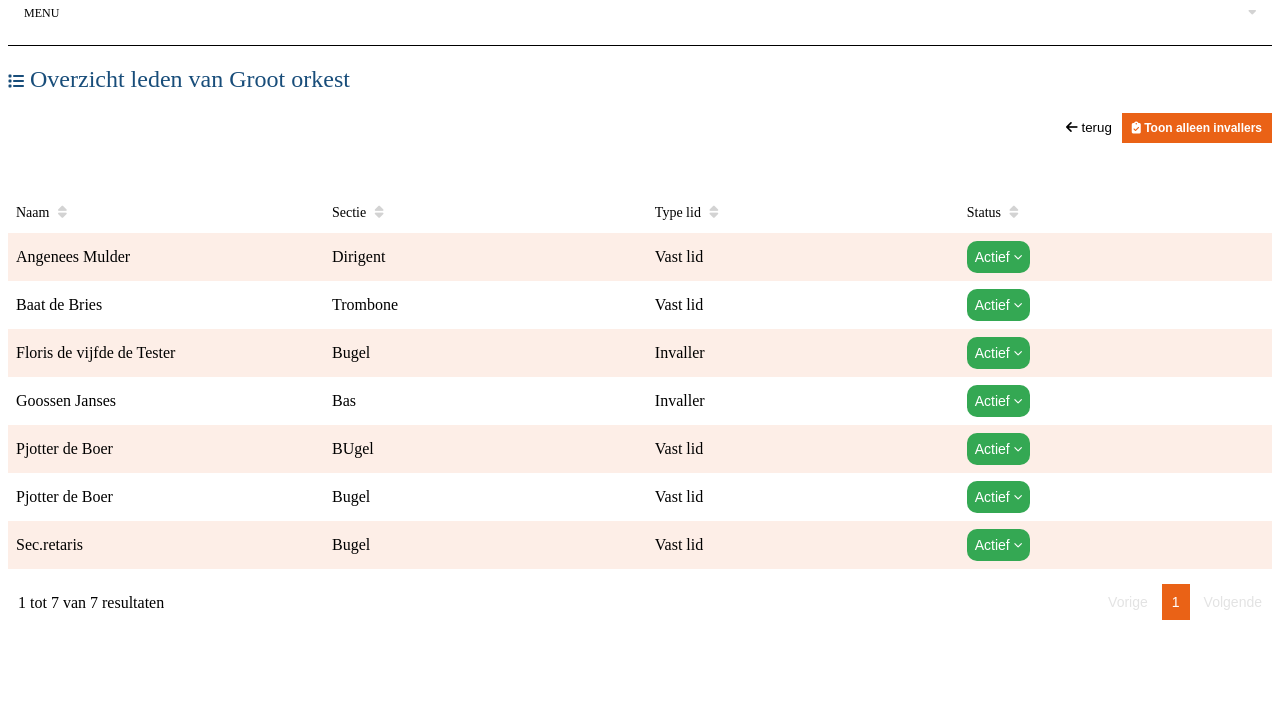
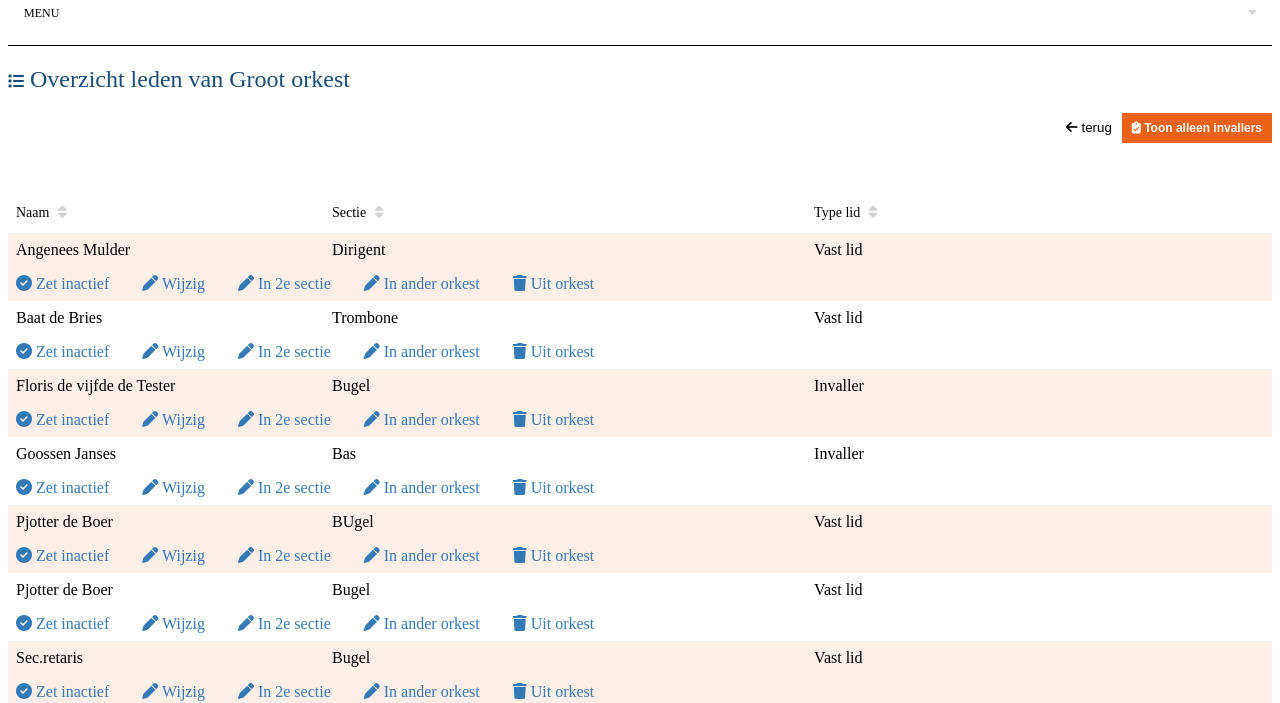
Before and after one commit to valentijnoa/musidesk-leden, a plain HTML site: page index.html in a window 1280 px wide. Shown: the part 101-804 px from the top of the page. Drawn offline with Linux system fonts and the light colour scheme.

Commit message:
no dropdown menu

```diff
--- a/index.html
+++ b/index.html
@@ -36,18 +36,15 @@
         <th>Naam <i class="fa-solid fa-sort"></i></th>
         <th>Sectie <i class="fa-solid fa-sort"></i></th>
         <th>Type lid <i class="fa-solid fa-sort"></i></th>
-        <th>Status <i class="fa-solid fa-sort"></i></th>
       </tr>
       <tr>
         <td class="naam">Angenees Mulder</td>
         <td>Dirigent</td>
         <td>Vast lid</td>
-        <td>
-          <div class="dropdown">
-            <button onclick="myFunction()" class="dropbtn">
-              Actief <i class="fa-solid fa-chevron-down fa-2xs"></i>
-            </button>
-            <div id="myDropdown" class="dropdown-content">
+      </tr>
+      <tr>
+          <td class="acties" colspan="3">
+            <span>
               <a href="#"
               ><i class="fa-solid fa-circle-check"></i> Zet inactief</a
             >
@@ -55,20 +52,17 @@
             <a href="#"><i class="fa-solid fa-pen"></i> In 2e sectie</a>
             <a href="#"><i class="fa-solid fa-pen"></i> In ander orkest</a>
             <a href="#"><i class="fa-solid fa-trash"></i> Uit orkest</a>
-            </div>
-          </div>
+            </span>
           </td>
       </tr>
       <tr>
         <td class="naam">Baat de Bries</td>
         <td>Trombone</td>
         <td>Vast lid</td>
-        <td>
-          <div class="dropdown">
-            <button onclick="myFunction2()" class="dropbtn">
-              Actief <i class="fa-solid fa-chevron-down fa-2xs"></i>
-            </button>
-            <div id="myDropdown2" class="dropdown-content">
+      </tr>
+      <tr>
+        <td class="acties" colspan="3">
+          <span>
             <a href="#"
             ><i class="fa-solid fa-circle-check"></i> Zet inactief</a
           >
@@ -76,20 +70,17 @@
           <a href="#"><i class="fa-solid fa-pen"></i> In 2e sectie</a>
           <a href="#"><i class="fa-solid fa-pen"></i> In ander orkest</a>
           <a href="#"><i class="fa-solid fa-trash"></i> Uit orkest</a>
-            </div>
-          </div>
+          </span>
         </td>
     </tr>
       <tr>
         <td class="naam">Floris de vijfde de Tester</td>
         <td>Bugel</td>
         <td>Invaller</td>
-        <td>
-          <div class="dropdown">
-            <button onclick="myFunction3()" class="dropbtn">
-              Actief <i class="fa-solid fa-chevron-down fa-2xs"></i>
-            </button>
-            <div id="myDropdown3" class="dropdown-content">
+      </tr>
+      <tr>
+        <td class="acties" colspan="3">
+          <span>
             <a href="#"
             ><i class="fa-solid fa-circle-check"></i> Zet inactief</a
           >
@@ -97,20 +88,16 @@
           <a href="#"><i class="fa-solid fa-pen"></i> In 2e sectie</a>
           <a href="#"><i class="fa-solid fa-pen"></i> In ander orkest</a>
           <a href="#"><i class="fa-solid fa-trash"></i> Uit orkest</a>
-            </div>
-          </div>
+          </span>
         </td>
     </tr>
       <tr>
         <td class="naam">Goossen Janses</td>
         <td>Bas</td>
         <td>Invaller</td>
-        <td>
-          <div class="dropdown">
-            <button onclick="myFunction4()" class="dropbtn">
-              Actief <i class="fa-solid fa-chevron-down fa-2xs"></i>
-            </button>
-            <div id="myDropdown4" class="dropdown-content">
+        <tr>
+          <td class="acties" colspan="3">
+            <span>
               <a href="#"
               ><i class="fa-solid fa-circle-check"></i> Zet inactief</a
             >
@@ -118,20 +105,18 @@
             <a href="#"><i class="fa-solid fa-pen"></i> In 2e sectie</a>
             <a href="#"><i class="fa-solid fa-pen"></i> In ander orkest</a>
             <a href="#"><i class="fa-solid fa-trash"></i> Uit orkest</a>
-            </div>
-          </div>
+            </span>
           </td>
+      </tr>
       </tr>
         <tr>
             <td class="naam">Pjotter de Boer</td>
             <td>BUgel</td>
             <td>Vast lid</td>
-            <td>
-              <div class="dropdown">
-                <button onclick="myFunction5()" class="dropbtn">
-                  Actief <i class="fa-solid fa-chevron-down fa-2xs"></i>
-                </button>
-                <div id="myDropdown5" class="dropdown-content">
+          </tr>
+          <tr>
+            <td class="acties" colspan="3">
+              <span>
                 <a href="#"
                 ><i class="fa-solid fa-circle-check"></i> Zet inactief</a
               >
@@ -139,20 +124,17 @@
               <a href="#"><i class="fa-solid fa-pen"></i> In 2e sectie</a>
               <a href="#"><i class="fa-solid fa-pen"></i> In ander orkest</a>
               <a href="#"><i class="fa-solid fa-trash"></i> Uit orkest</a>
-                </div>
-              </div>
+              </span>
             </td>
         </tr>
           <tr>
             <td class="naam">Pjotter de Boer</td>
             <td>Bugel</td>
             <td>Vast lid</td>
-            <td>
-              <div class="dropdown">
-                <button onclick="myFunction6()" class="dropbtn">
-                  Actief <i class="fa-solid fa-chevron-down fa-2xs"></i>
-                </button>
-                <div id="myDropdown6" class="dropdown-content">
+          </tr>
+          <tr>
+            <td class="acties" colspan="3">
+              <span>
                 <a href="#"
                 ><i class="fa-solid fa-circle-check"></i> Zet inactief</a
               >
@@ -160,20 +142,17 @@
               <a href="#"><i class="fa-solid fa-pen"></i> In 2e sectie</a>
               <a href="#"><i class="fa-solid fa-pen"></i> In ander orkest</a>
               <a href="#"><i class="fa-solid fa-trash"></i> Uit orkest</a>
-                </div>
-              </div>
+              </span>
             </td>
         </tr>
           <tr>
             <td class="naam">Sec.retaris</td>
             <td>Bugel</td>
             <td>Vast lid</td>
-            <td>
-              <div class="dropdown">
-                <button onclick="myFunction7()" class="dropbtn">
-                  Actief <i class="fa-solid fa-chevron-down fa-2xs"></i>
-                </button>
-                <div id="myDropdown7" class="dropdown-content">
+          </tr>
+          <tr>
+            <td class="acties" colspan="3">
+              <span>
                 <a href="#"
                 ><i class="fa-solid fa-circle-check"></i> Zet inactief</a
               >
@@ -181,8 +160,7 @@
               <a href="#"><i class="fa-solid fa-pen"></i> In 2e sectie</a>
               <a href="#"><i class="fa-solid fa-pen"></i> In ander orkest</a>
               <a href="#"><i class="fa-solid fa-trash"></i> Uit orkest</a>
-                </div>
-              </div>
+              </span>
             </td>
         </tr>
     </table>
--- a/styles.css
+++ b/styles.css
@@ -54,6 +54,14 @@ body {
   border: none;
   padding: 8px 10px;
 }
+.toevoegen {
+  background: #34a853;
+  color: #fff;
+  font-size: 12px;
+  font-weight: bold;
+  border: none;
+  padding: 8px 10px;
+}
 
 th {
   font-size: 14px;
@@ -79,7 +87,11 @@ th i {
   padding: 8px;
 }
 
-#leden tr:nth-child(even) {
+#leden tr:nth-child(4n + 2) {
+  background-color: #fdeee7;
+}
+
+#leden tr:nth-child(4n + 3) {
   background-color: #fdeee7;
 }
 
@@ -171,6 +183,12 @@ th i {
   padding: 10px;
 }
 
+.acties a {
+  padding-right: 29px;
+  text-decoration: none;
+  color: #337ab7;
+}
+
 footer {
   position: relative;
   float: left;
```
Also changed, not shown: concerts.html (+1 -1 lines). Lines whose indentation alone changed are shown as unchanged.
